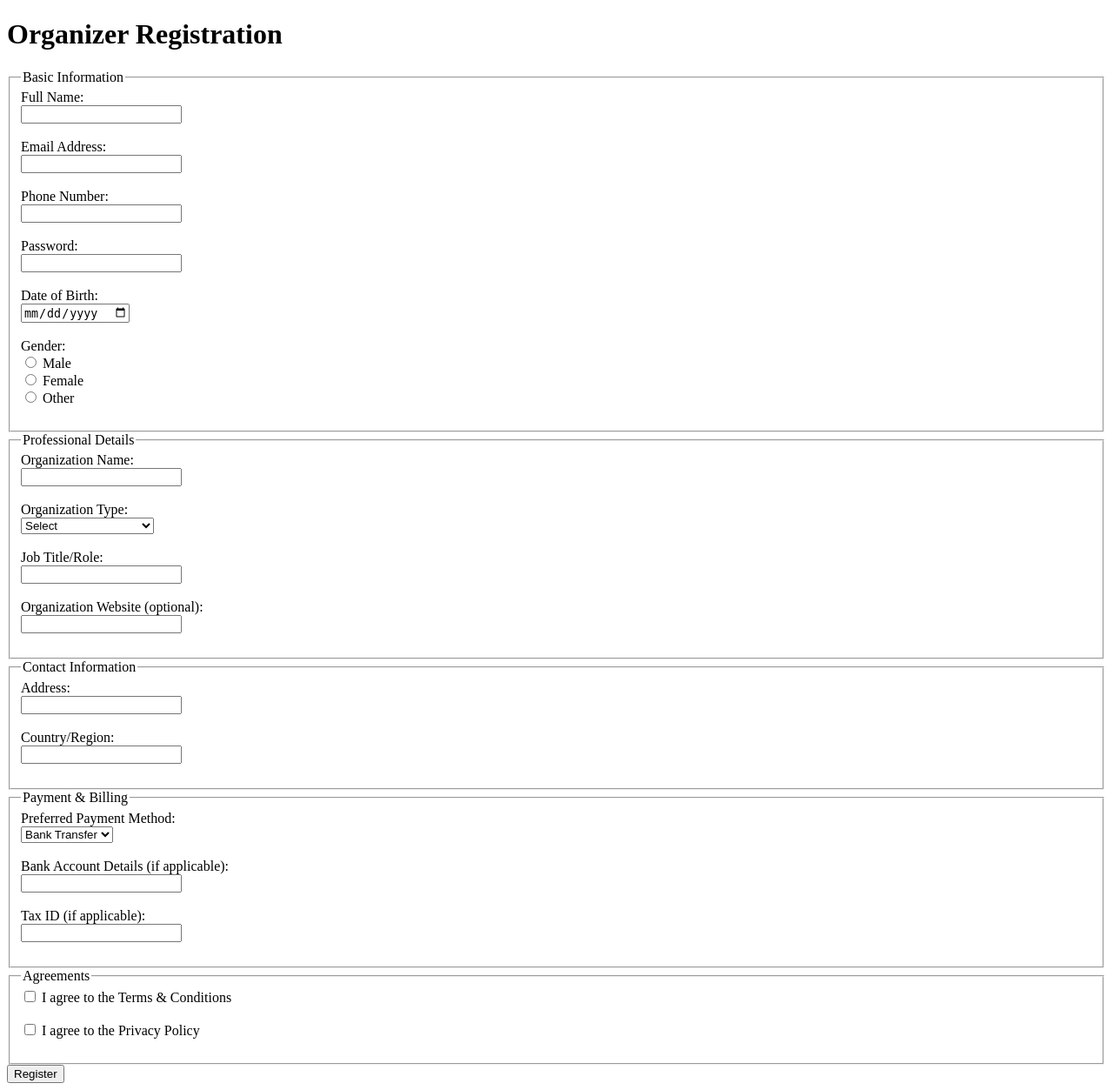
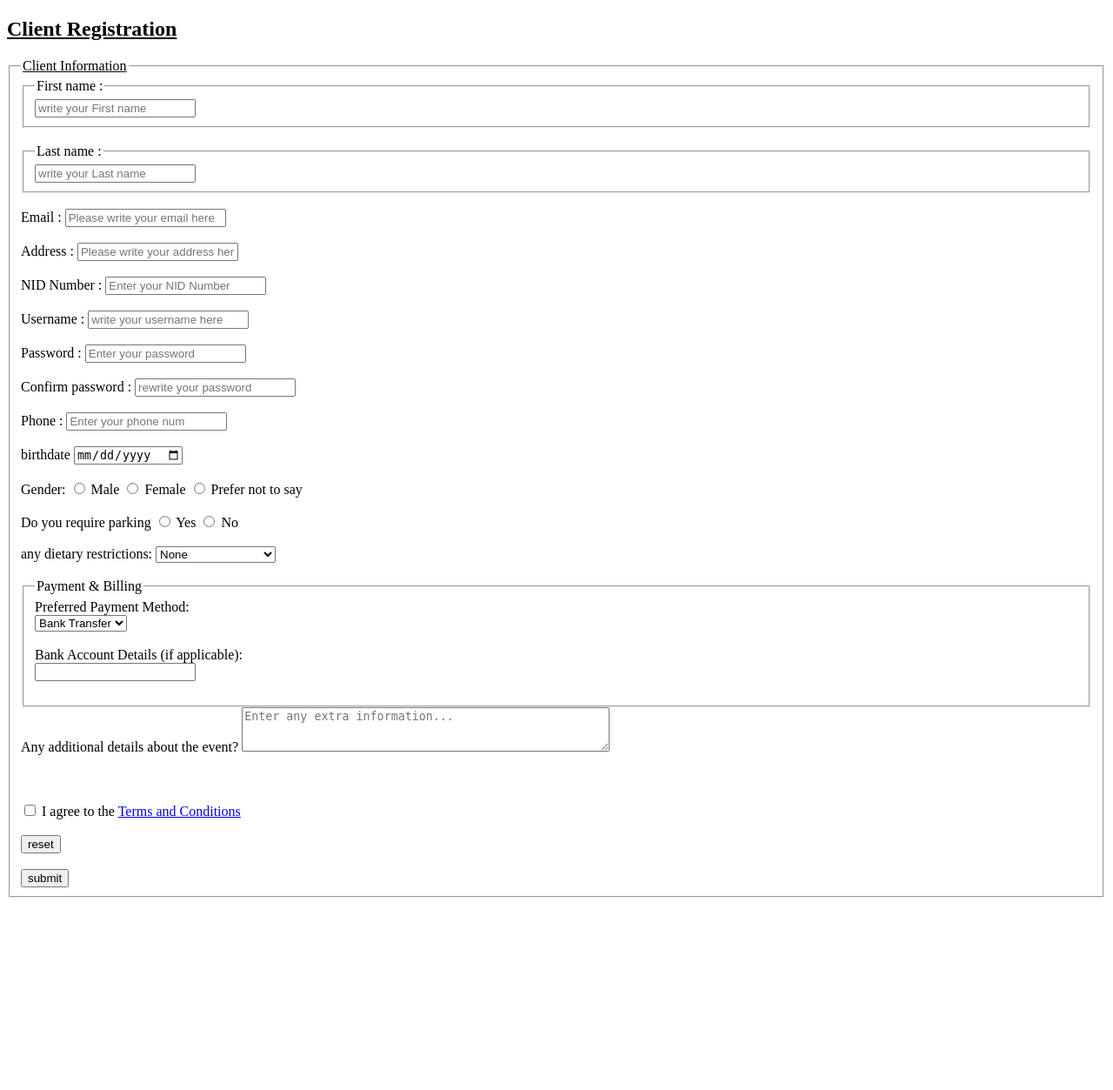
Before and after one commit to SadmanRafith/Web-Tech, a PHP site: page /home.php in a window 1280 px wide. Shown: the whole page at 87% size. After the commit the page ends 1032 px from the top, so only its background shows below. Run offline with PHP 8.4, Linux system fonts and the light colour scheme.

Commit message:
Add files via upload

```diff
--- a/home.php
+++ b/home.php
@@ -3,74 +3,111 @@
 <head>
     <meta charset="UTF-8">
     <meta name="viewport" content="width=device-width, initial-scale=1.0">
-    <title>Organizer Registration Form</title>
+    <title>Client Registration form</title>
 </head>
 <body>
-    <h1>Organizer Registration</h1>
-    <form action="action.php" method="post">
-        <!-- 1. Basic Info -->
+    <h2><u>Client Registration</u></h2>
+    <form action="action.php" method="POST">
       <fieldset>
-            <legend>Basic Information</legend>
-            <label for="fullName">Full Name:</label><br>
-            <input type="text" id="fullName" name="fullName" required><br><br>
+        <legend><u>Client Information</u></legend>
 
-            <label for="email">Email Address:</label><br>
-            <input type="email" id="email" name="email" required><br><br>
+        <div>
+          <fieldset>
+          <legend>First name :</legend>
+          <input type="text" id="fname" name="fname"placeholder="write your First name" maxlength="15" required >
+          </fieldset>
+        </div>
 
-            <label for="phone">Phone Number:</label><br>
-            <input type="tel" id="phone" name="phone" required><br><br>
+        <br />
 
-            <label for="password">Password:</label><br>
-            <input type="password" id="password" name="password" required><br><br>
+        <div><fieldset>
+          <legend>Last name : </legend>
+          <input type="text" id="lname" name="lname"  placeholder="write your Last name" maxlength="15"  required >
+        </fieldset>
+        </div>
 
-            <!-- Added Date of Birth -->
-            <label for="dob">Date of Birth:</label><br>
-            <input type="date" id="dob" name="dob" required><br><br>
+        <br />
+        <div>
+          <label for="email">Email : </label>
+          <input type="email" id="email"name="email" placeholder="Please write your email here" required >
+        </div>
+        <br />
+        <div>
+            <label for="address">Address : </label>
+          <input type="address" id="address" name="address" placeholder="Please write your address here" required >
+        </div><br>
+        <div>
+            <label for="NID">NID Number :</label>
+            <input type="NID" id="NID" name="NID" placeholder="Enter your NID Number"  required >
+        </div><br>
+        <div>
+          <label for="username">Username : </label>
+          <input type="username" id="username" name="username" placeholder="write your username here" >
+        </div>
+        <br />
+        <div>
+          <label for="password">Password : </label>
+          <input type="password" id="password" name="password"placeholder="Enter your password" required >
+        </div>
+        <br />
+        <div>
+          <label for="password">Confirm password : </label>
+          <input type="password" id="password" name="password" placeholder="rewrite your password" required >
+        </div>
+        <br />
+        <div>
+          <label for="phone">Phone :</label>
+          <input type="phone" id="phone" name="phone" placeholder="Enter your phone num"  required >
 
-            <!-- Added Gender -->
-            <label>Gender:</label><br>
-            <input type="radio" id="male" name="gender" value="male" required>
-            <label for="male">Male</label><br>
-            <input type="radio" id="female" name="gender" value="female">
-            <label for="female">Female</label><br>
-            <input type="radio" id="other" name="gender" value="other">
-            <label for="other">Other</label><br><br>
-        </fieldset>
+        </div>
+        <br />
 
-        <!-- 2. Professional Details -->
-        <fieldset>
-            <legend>Professional Details</legend>
-            <label for="orgName">Organization Name:</label><br>
-            <input type="text" id="orgName" name="orgName" required><br><br>
+        <div>
+          <label for="birthdate">birthdate </label>
+          <input type="date" id="birthdate" name="birthdate" required />
+        </div>
+        <br />
+        <div>
+          <label>Gender:</label>
+          <input type="radio" id="male" name="gender" value="male" />
+          <label for="male">Male</label>
 
-            <!-- Added Organization Type -->
-            <label for="orgType">Organization Type:</label><br>
-            <select id="orgType" name="orgType" required>
-                <option value="">Select</option>
-                <option value="company">Company</option>
-                <option value="nonProfit">Non-Profit</option>
-                <option value="educational">Educational Institution</option>
-                <option value="government">Government</option>
-                <option value="other">Other</option>
-            </select><br><br>
+          <input type="radio" id="female" name="gender" value="female" />
+          <label for="female">Female</label>
 
-            <label for="jobTitle">Job Title/Role:</label><br>
-            <input type="text" id="jobTitle" name="jobTitle" required><br><br>
+          <input
+            type="radio"
+            id="prefer-not-to-say"
+            name="gender"
+            value="prefer-not-to-say"
+          />
+          <label for="prefer-not-to-say">Prefer not to say</label>
+        </div>
+        <br />
+        <div>
+            <label>Do you require parking</label>
+            <input type="radio" id="Yes" name="parking" value="Yes" />
+            <label for="Yes">Yes</label>
 
-            <label for="orgWebsite">Organization Website (optional):</label><br>
-            <input type="url" id="orgWebsite" name="orgWebsite"><br><br>
-        </fieldset>
+            <input type="radio" id="No" name="parking" value="No" />
+            <label for="No">No</label>
+        </div><br>
 
-        <!-- 3. Contact Info -->
-        <fieldset>
-            <legend>Contact Information</legend>
-            <label for="address">Address:</label><br>
-            <input type="text" id="address" name="address" required><br><br>
-            <label for="country">Country/Region:</label><br>
-            <input type="text" id="country" name="country" required><br><br>
-        </fieldset>
 
-        <!-- 4. Payment & Billing -->
+
+              <div>
+                <label for="food">any dietary restrictions:</label>
+                <select id="food" name="food">
+                  <option value="None">None</option>
+                  <option value="Vegetarian">Vegetarian</option>
+                  <option value="Gluten allergy">Gluten allergy</option>
+                  <option value="Lactose intolerance
+                  ">Lactose intolerance
+                </option>
+                  <option value="shellfish allergy">shellfish allergy</option>
+                </select>
+              </div><br>
+              <div>
                 <fieldset>
                     <legend>Payment & Billing</legend>
                     <label for="paymentMethod">Preferred Payment Method:</label><br>
@@ -83,22 +120,28 @@
                     <label for="bankDetails">Bank Account Details (if applicable):</label><br>
                     <input type="text" id="bankDetails" name="bankDetails"><br><br>
 
-            <label for="taxID">Tax ID (if applicable):</label><br>
-            <input type="text" id="taxID" name="taxID"><br><br>
         </fieldset>
+              </div>
 
-        <!-- 5. Agreements -->
-        <fieldset>
-            <legend>Agreements</legend>
-            <input type="checkbox" id="terms" name="terms" required>
-            <label for="terms">I agree to the Terms & Conditions</label><br><br>
 
-            <input type="checkbox" id="privacy" name="privacy" required>
-            <label for="privacy">I agree to the Privacy Policy</label><br><br>
+
+        <div>
+            <label for="eventDetails">Any additional details about the event?</label>
+            <textarea id="eventDetails" name="eventDetails" rows="3" cols="50" placeholder="Enter any extra information..."></textarea>
+        </div><br><br><br>
+
+
+            <div>
+                <input type="checkbox" id="terms" name="terms" required />
+          <label for="terms">I agree to the <a href="#">Terms and Conditions</a></label>
+              </div>
+
+
+        <br />
+        <div><input type="reset" value="reset"></div>
+        <br />
+        <div><input type="submit" value="submit"  > </div>
       </fieldset>
-
-        <!-- Submit Button -->
-        <input type="submit" value="Register">
     </form>
 </body>
 </html>
```
Lines whose indentation alone changed are shown as unchanged.
